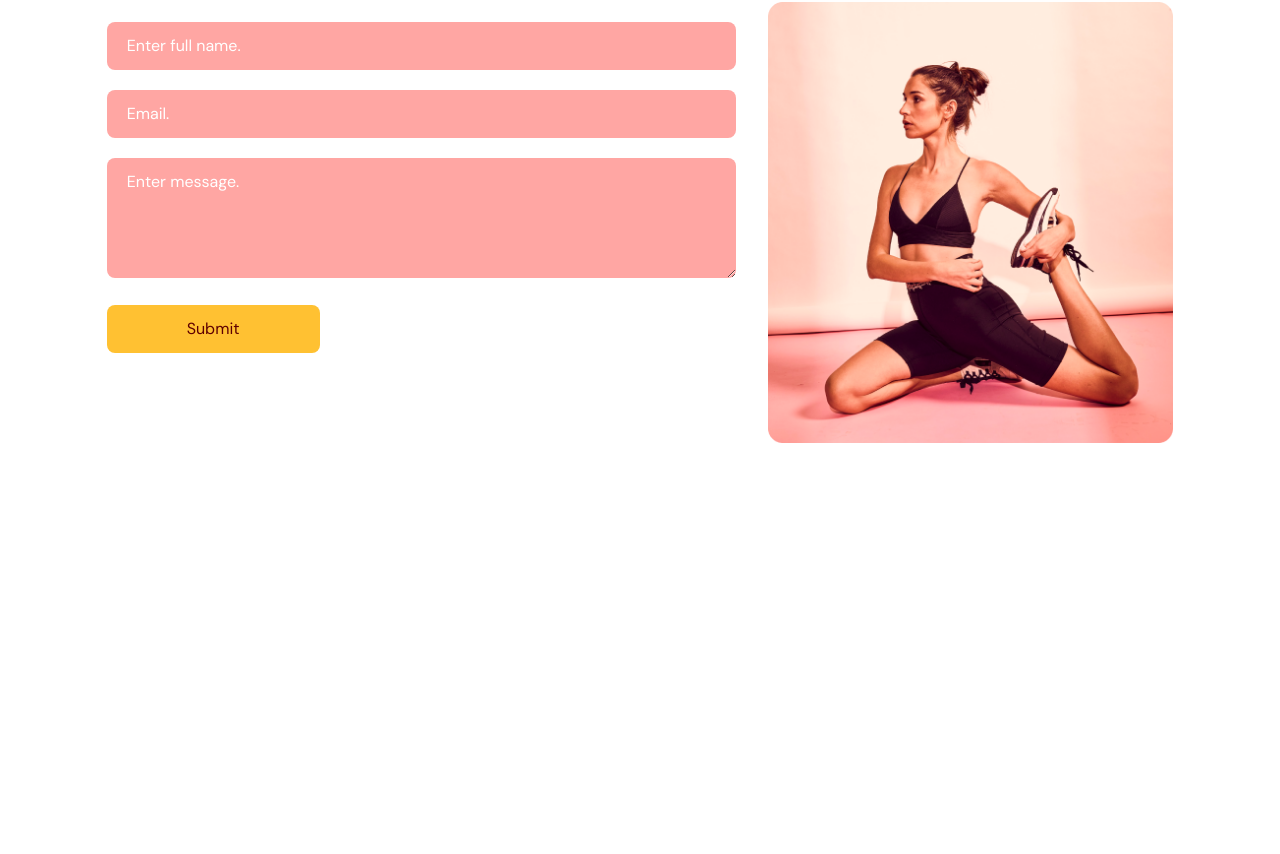
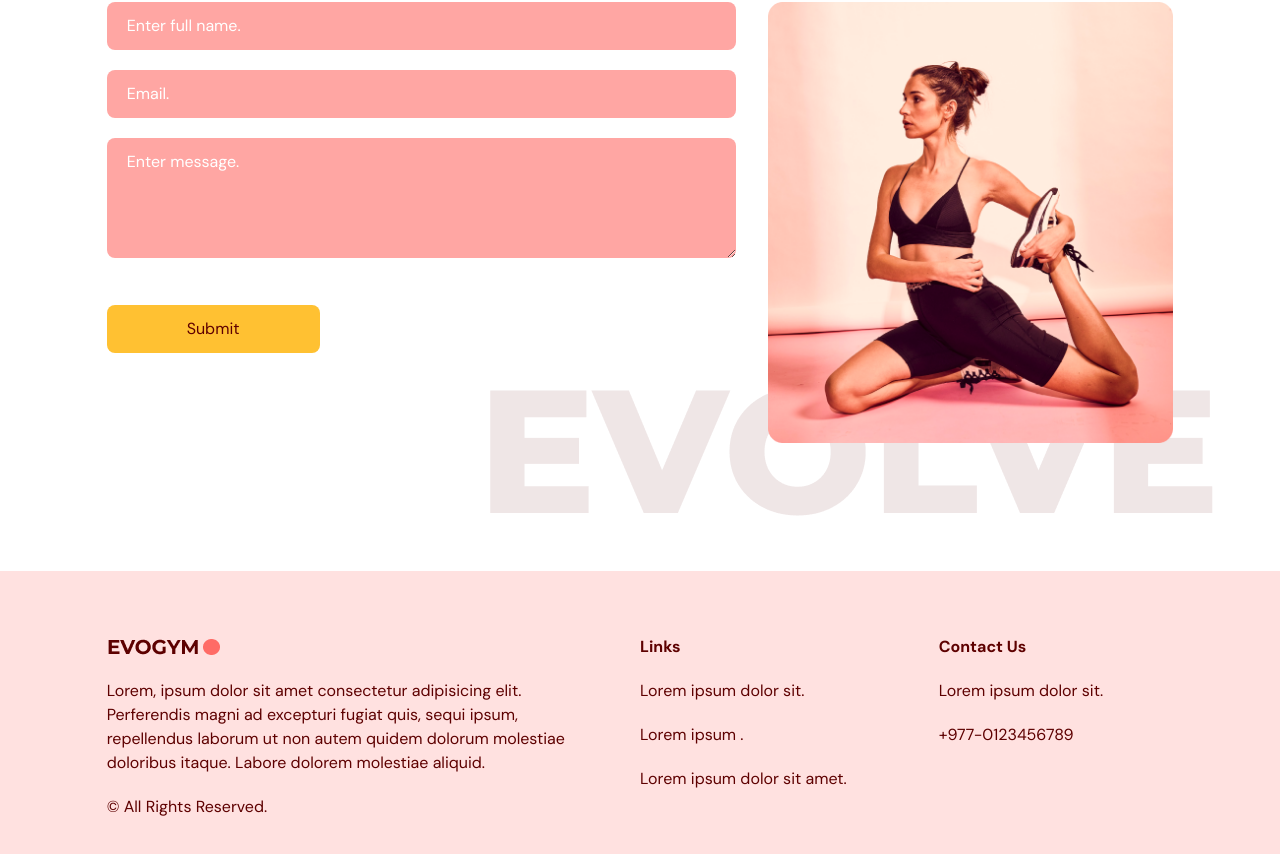
Before and after one commit to hemantaad/flex-gym, a React (Vite) app: page / in a window 1280 px wide. Shown: the part 3372-4226 px from the top of the page. Before the commit the page ends 3943 px from the top, so only its background shows below. Built offline with nearby package versions, Linux system fonts and the light colour scheme.

Commit message:
Added footer component.

```diff
--- a/src/App.tsx
+++ b/src/App.tsx
@@ -5,6 +5,7 @@ import Home from "./components/Home";
 import Benefits from "./components/Benefits";
 import Classes from "./components/Classes";
 import Contact from "./components/Contact";
+import Footer from "./components/Footer";
 
 function App() {
   const [selectedPage, setSelectedPage] = useState(SelectedPage.Home);
@@ -34,6 +35,7 @@ function App() {
       <Benefits setSelectedPage={handleSelectedPage} />
       <Classes setSelectedPage={handleSelectedPage} />
       <Contact setSelectedPage={handleSelectedPage} />
+      <Footer />
     </div>
   );
 }
--- a/src/components/Contact.tsx
+++ b/src/components/Contact.tsx
@@ -24,7 +24,7 @@ interface Props {
 
 const Contact = ({ setSelectedPage }: Props) => {
   const inputStyles =
-    "mt-5 w-full rounded-lg bg-primary-300 px-5 py-3 placeholder-white";
+    "mb-5 w-full rounded-lg bg-primary-300 px-5 py-3 placeholder-white";
 
   const {
     register,
@@ -97,12 +97,14 @@ const Contact = ({ setSelectedPage }: Props) => {
               </button>
             </form>
           </div>
-          <div className="mt-16 basis2/5 lg:mt-0">
-            <img
-              className="w-full"
-              src={ContactUsPageGraphic}
-              alt="sontact-us-graphics"
-            />
+          <div className="relative mt-16 basis2/5 lg:mt-0">
+            <div className="lg:before:content-evolvetext w-full before:absolute before:-bottom-20 before:-right-10 before:z-[-1]">
+              <img
+                className="w-full"
+                src={ContactUsPageGraphic}
+                alt="sontact-us-graphics"
+              />
+            </div>
           </div>
         </div>
       </motion.div>
--- /dev/null
+++ b/src/components/Footer.tsx
@@ -0,0 +1,33 @@
+import Logo from "../assets/Logo.png";
+
+const Footer = () => {
+  return (
+    <footer className="bg-primary-100 py-16">
+      <div className="justify-content mx-auto w-5/6 gap-16 lg:flex">
+        <div className="mt-16 basis-1/2 lg:mt-0">
+          <img src={Logo} alt="logo" />
+          <p className="my-5">
+            Lorem, ipsum dolor sit amet consectetur adipisicing elit.
+            Perferendis magni ad excepturi fugiat quis, sequi ipsum, repellendus
+            laborum ut non autem quidem dolorum molestiae doloribus itaque.
+            Labore dolorem molestiae aliquid.
+          </p>
+          <p>&copy; All Rights Reserved.</p>
+        </div>
+        <div className="mt-16 basis-1/4 lg:mt-0">
+          <h4 className="font-bold">Links</h4>
+          <p className="my-5">Lorem ipsum dolor sit.</p>
+          <p className="my-5">Lorem ipsum .</p>
+          <p className="my-5">Lorem ipsum dolor sit amet.</p>
+        </div>
+        <div className="mt-16 basis-1/4 lg:mt-0">
+          <h4 className="font-bold">Contact Us</h4>
+          <p className="my-5">Lorem ipsum dolor sit.</p>
+          <p>+977-0123456789</p>
+        </div>
+      </div>
+    </footer>
+  );
+};
+
+export default Footer;
```
